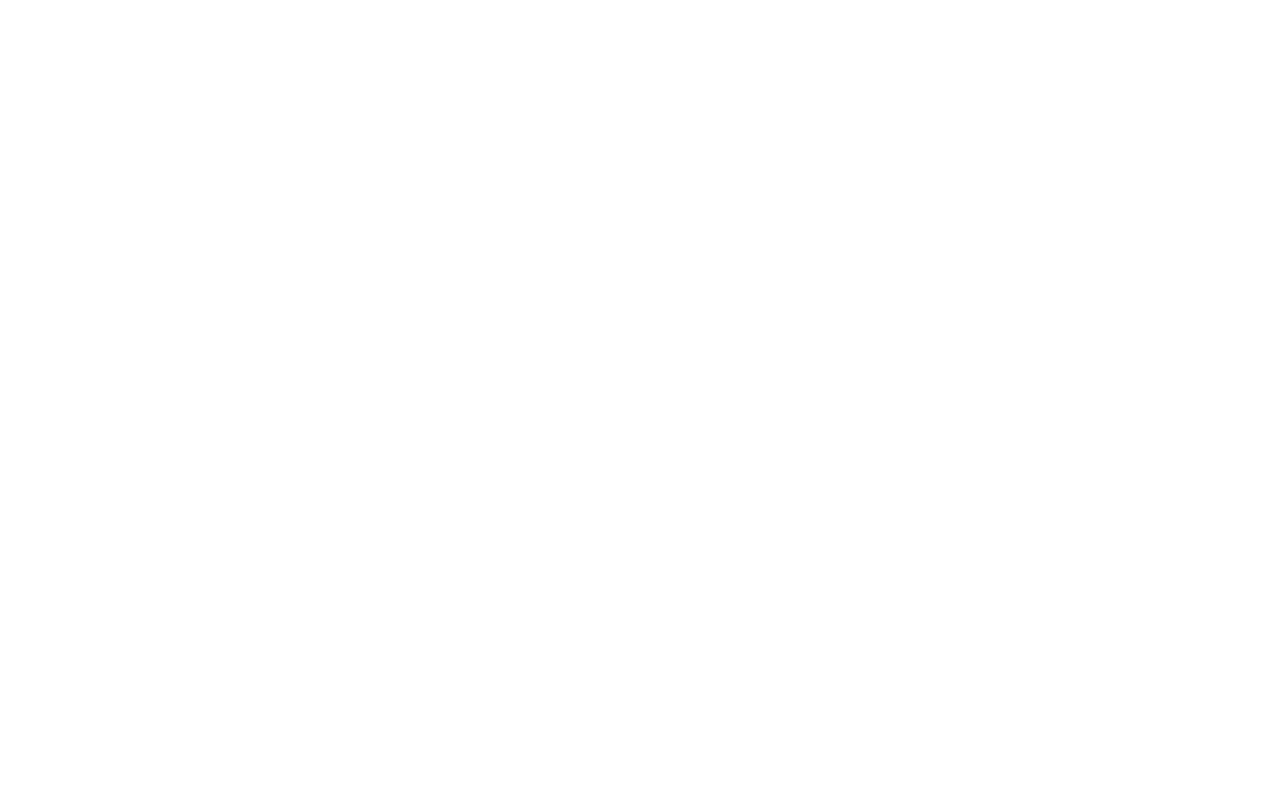
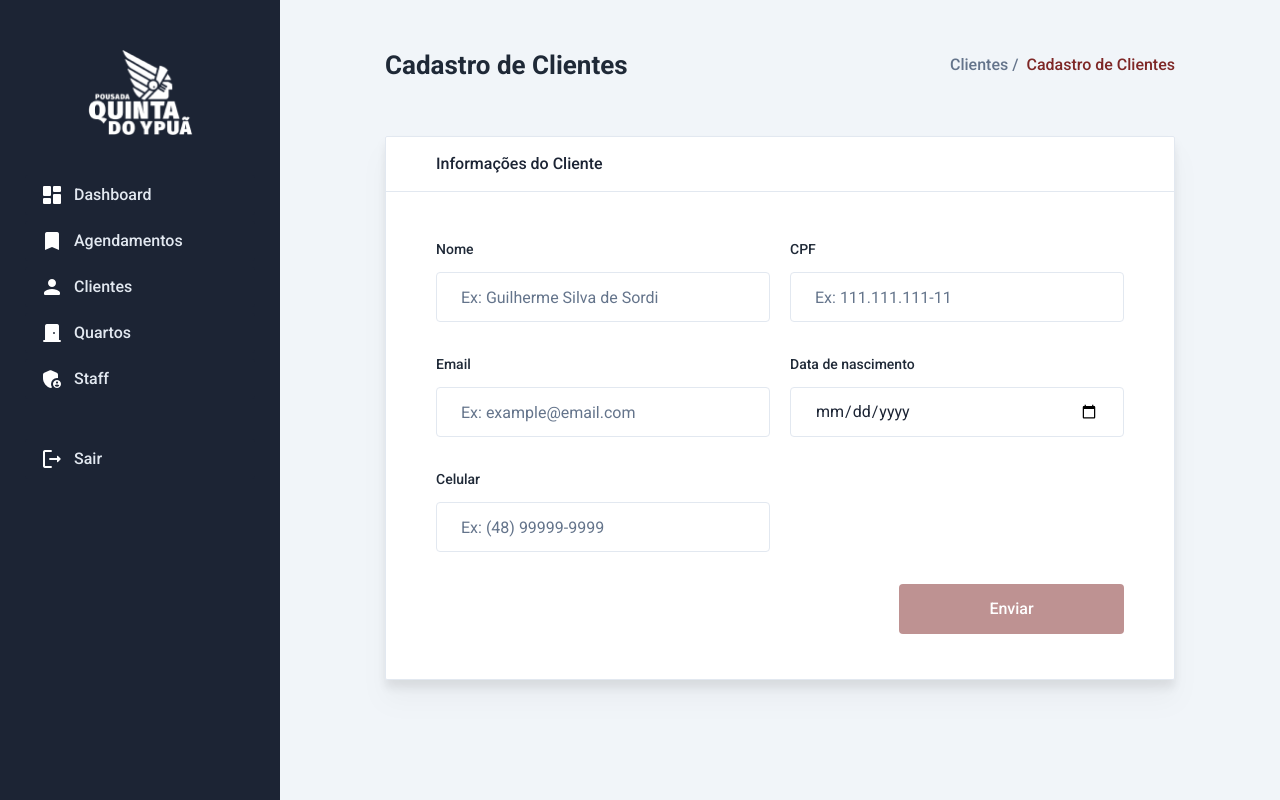
Before and after one commit to guilhermesordi/sgs-hospedagens, a Next.js app: page /add-customer in a window 1280 px wide. Built offline with nearby package versions, Linux system fonts and the light colour scheme.

Commit message:
feat: adding customers page

```diff
--- /dev/null
+++ b/src/components/AddCustomerPage/AddCustomerPage.tsx
@@ -0,0 +1,94 @@
+import { Button, Card, Header, HeroLayout, Input } from '@/components';
+import { keepOnlyNumbers, maskCpf, maskCurrency, maskPhone } from '@/utils';
+import { Routes } from '@/constants';
+import { isValid } from 'date-fns';
+import { useRouter } from 'next/router';
+import { useCallback, useState } from 'react';
+
+export const AddCustomerPage = () => {
+  const router = useRouter();
+
+  const [name, setName] = useState('');
+  const [customer, setCustomer] = useState('');
+  const [email, setEmail] = useState('');
+  const [dateOfBirth, setDateOfBirth] = useState('');
+  const [cellphone, setCellphone] = useState('');
+
+  const getIsValid = useCallback(() => {
+    let numInvalid = 5;
+
+    if (name.trim().length > 0) {
+      numInvalid--;
+    }
+    if (customer.trim().length === 14) {
+      numInvalid--;
+    }
+    if (/^[\w-\.]+@[a-zA-Z0-9]+\.[A-Za-z]+$/.test(email.trim())) {
+      numInvalid--;
+    }
+    if (isValid(new Date(dateOfBirth))) {
+      numInvalid--;
+    }
+    if (cellphone.trim().length === 15) {
+      numInvalid--;
+    }
+
+    return numInvalid === 0;
+  }, [cellphone, customer, dateOfBirth, email, name]);
+
+  const handleSubmit = useCallback(() => {
+    router.push(Routes.Customers);
+  }, [router]);
+
+  return (
+    <HeroLayout>
+      <Header.Root>
+        <Header.Title>Cadastro de Clientes</Header.Title>
+        <Header.Breadcrumbs parent="Clientes" page="Cadastro de Clientes" parentRoute={Routes.Customers} />
+      </Header.Root>
+      <Card removePadding showScroll={false}>
+        <div className="px-[50px] py-[15px] text-dark text-base font-medium border-b border-b-[#E2E8F0]">
+          Informações do Cliente
+        </div>
+        <div className="px-[50px] py-[45px]">
+          <div className="w-full h-[395px] flex-col justify-start items-start gap-[30px] inline-flex">
+            <div className="w-full justify-start items-start gap-5 inline-flex">
+              <Input label="Nome" placeholder="Ex: Guilherme Silva de Sordi " value={name} onChange={setName} />
+              <Input
+                label="CPF"
+                placeholder="Ex: 111.111.111-11"
+                value={customer}
+                onChange={setCustomer}
+                mask={maskCpf}
+              />
+            </div>
+            <div className="w-full justify-start items-start gap-5 inline-flex">
+              <Input label="Email" placeholder="Ex: example@email.com" value={email} onChange={setEmail} />
+              <Input label="Data de nascimento" type="date" value={dateOfBirth} onChange={setDateOfBirth} />
+            </div>
+            <div className="w-full justify-start items-start gap-5 inline-flex">
+              <Input
+                label="Celular"
+                placeholder="Ex: (48) 99999-9999"
+                value={cellphone}
+                onChange={setCellphone}
+                mask={maskPhone}
+              />
+              <div className="w-full" />
+            </div>
+            <div className="self-stretch justify-end items-center gap-2.5 inline-flex">
+              <Button
+                onClick={handleSubmit}
+                size="sm"
+                disabled={!getIsValid()}
+                title="Preencha todos os campos corretamente antes de enviar!"
+              >
+                Enviar
+              </Button>
+            </div>
+          </div>
+        </div>
+      </Card>
+    </HeroLayout>
+  );
+};
--- /dev/null
+++ b/src/components/AddCustomerPage/index.ts
@@ -0,0 +1 @@
+export * from './AddCustomerPage';
--- a/src/components/CustomersPage/CustomersPage.tsx
+++ b/src/components/CustomersPage/CustomersPage.tsx
@@ -1,13 +1,117 @@
-import { Header, HeroLayout } from '@/components';
+import { Button, Card, Header, HeroLayout, Table } from '@/components';
 import { Routes } from '@/constants';
+import { format } from 'date-fns';
+import { useRouter } from 'next/router';
 
 export const CustomersPage = () => {
+  const mockTable = [
+    {
+      id: '123.456.789-01',
+      name: 'João Silva',
+      dateOfBirth: '1980-05-15',
+      email: 'joao.silva@email.com',
+      cellphone: '+55123456789',
+    },
+    {
+      id: '987.654.321-02',
+      name: 'Maria Oliveira',
+      dateOfBirth: '1992-08-20',
+      email: 'maria.oliveira@email.com',
+      cellphone: '+5511987654321',
+    },
+    {
+      id: '456.789.012-03',
+      name: 'Carlos Santos',
+      dateOfBirth: '1975-12-03',
+      email: 'carlos.santos@email.com',
+      cellphone: '+5511123456789',
+    },
+    {
+      id: '321.098.765-04',
+      name: 'Ana Pereira',
+      dateOfBirth: '1988-04-27',
+      email: 'ana.pereira@email.com',
+      cellphone: '+5511987654321',
+    },
+    {
+      id: '654.321.098-05',
+      name: 'Ricardo Oliveira',
+      dateOfBirth: '1995-10-10',
+      email: 'ricardo.oliveira@email.com',
+      cellphone: '+5511123456789',
+    },
+    {
+      id: '890.123.456-06',
+      name: 'Fernanda Lima',
+      dateOfBirth: '1983-07-18',
+      email: 'fernanda.lima@email.com',
+      cellphone: '+5511987654321',
+    },
+    {
+      id: '234.567.890-07',
+      name: 'Pedro Almeida',
+      dateOfBirth: '1970-01-05',
+      email: 'pedro.almeida@email.com',
+      cellphone: '+5511123456789',
+    },
+    {
+      id: '567.890.123-08',
+      name: 'Camila Santos',
+      dateOfBirth: '1990-06-22',
+      email: 'camila.santos@email.com',
+      cellphone: '+5511987654321',
+    },
+    {
+      id: '012.345.678-09',
+      name: 'Roberto Silva',
+      dateOfBirth: '1986-09-14',
+      email: 'roberto.silva@email.com',
+      cellphone: '+5511123456789',
+    },
+    {
+      id: '789.012.345-10',
+      name: 'Mariana Oliveira',
+      dateOfBirth: '1982-03-30',
+      email: 'mariana.oliveira@email.com',
+      cellphone: '+5511987654321',
+    },
+  ];
+
+  const router = useRouter();
+
   return (
     <HeroLayout>
       <Header.Root>
         <Header.Title>Clientes</Header.Title>
         <Header.Breadcrumbs parent="Dashboard" page="Clientes" parentRoute={Routes.Dashboard} />
       </Header.Root>
+      <div className="w-full flex flex-col gap-5">
+        <div className="w-full flex justify-end">
+          <Button onClick={() => router.push(Routes.AddCustomer)}>Cadastrar Novo</Button>
+        </div>
+        <Card>
+          <Table.Root>
+            <Table.Head>
+              <Table.HeadItem>Cliente</Table.HeadItem>
+              <Table.HeadItem>Nome</Table.HeadItem>
+              <Table.HeadItem>Data de nascimento</Table.HeadItem>
+              <Table.HeadItem>Email</Table.HeadItem>
+              <Table.HeadItem>Celular</Table.HeadItem>
+            </Table.Head>
+            <Table.Body>
+              {mockTable.map((item, index) => (
+                <Table.Row key={index}>
+                  <Table.RowItem>{item.id}</Table.RowItem>
+                  <Table.RowItem>{item.name}</Table.RowItem>
+                  <Table.RowItem>{format(item.dateOfBirth, 'dd/MM/yyyy')}</Table.RowItem>
+                  <Table.RowItem>{item.email}</Table.RowItem>
+                  <Table.RowItem>{item.cellphone}</Table.RowItem>
+                </Table.Row>
+              ))}
+            </Table.Body>
+          </Table.Root>
+        </Card>
+      </div>
     </HeroLayout>
   );
 };
--- a/src/components/index.ts
+++ b/src/components/index.ts
@@ -5,6 +5,7 @@
 export * from './RoomsPage';
 export * from './StaffPage';
 export * from './AddBookingPage';
+export * from './AddCustomerPage';
 
 export * from './Input';
 export * from './Button';
--- a/src/constants/routes.ts
+++ b/src/constants/routes.ts
@@ -6,4 +6,5 @@
   Rooms = '/rooms',
   Staff = '/staff',
   AddBooking = '/add-booking',
+  AddCustomer = '/add-customer',
 }
--- a/src/pages/add-customer.tsx
+++ b/src/pages/add-customer.tsx
@@ -1,3 +1,5 @@
-export default function AddCustomerPage() {
-  return <></>;
+import { AddCustomerPage } from '@/components';
+
+export default function AddCustomer() {
+  return <AddCustomerPage />;
 }
--- a/src/utils/masks.ts
+++ b/src/utils/masks.ts
@@ -13,3 +13,11 @@
     .replace(/(\d{3})(\d{1,2})/, '$1-$2')
     .replace(/(-\d{2})\d+?$/, '$1');
 };
+
+export const maskPhone = (value: string) => {
+  value = value.slice(0, 15);
+  value = keepOnlyNumbers(value)
+    .replace(/(\d{2})(\d)/, '($1) $2')
+    .replace(/(\d)(\d{4})$/, '$1-$2');
+  return value;
+};
```
